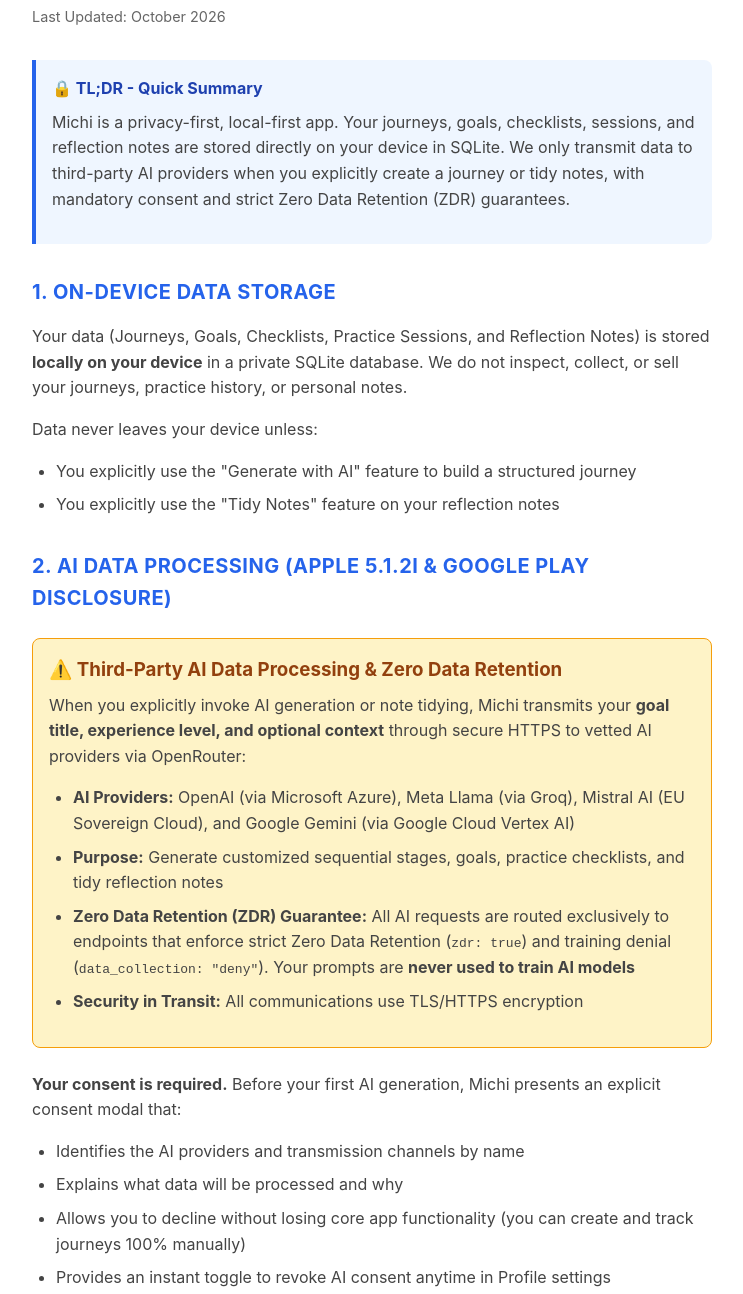
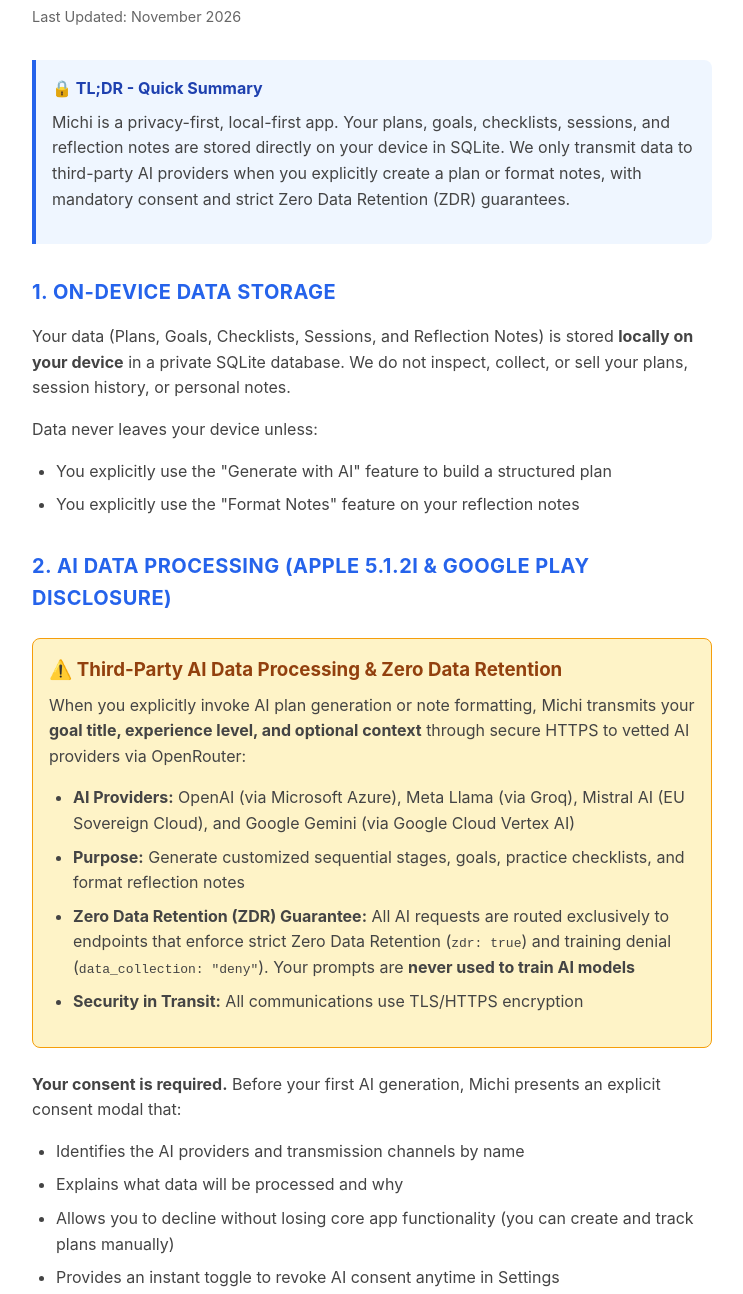
Before and after one commit to el3vatte/michi-privacy, a plain HTML site: page index.html in a window 1280 px wide. Shown: the part 134-1428 px from the top of the page, without its empty margins (268-1011 px from the left). Drawn offline with Linux system fonts and the light colour scheme.

Commit message:
docs(privacy): update policy to november 2026

```diff
--- a/index.html
+++ b/index.html
@@ -104,29 +104,29 @@
 <body>
     <div class="container">
         <h1>Privacy Policy</h1>
-        <p class="last-updated">Last Updated: October 2026</p>
+        <p class="last-updated">Last Updated: November 2026</p>
 
         <div class="highlight-box">
             <h3>🔒 TL;DR - Quick Summary</h3>
-            <p>Michi is a privacy-first, local-first app. Your journeys, goals, checklists, sessions, and reflection notes are stored directly on your device in SQLite. We only transmit data to third-party AI providers when you explicitly create a journey or tidy notes, with mandatory consent and strict Zero Data Retention (ZDR) guarantees.</p>
+            <p>Michi is a privacy-first, local-first app. Your plans, goals, checklists, sessions, and reflection notes are stored directly on your device in SQLite. We only transmit data to third-party AI providers when you explicitly create a plan or format notes, with mandatory consent and strict Zero Data Retention (ZDR) guarantees.</p>
         </div>
 
         <h2>1. On-Device Data Storage</h2>
-        <p>Your data (Journeys, Goals, Checklists, Practice Sessions, and Reflection Notes) is stored <strong>locally on your device</strong> in a private SQLite database. We do not inspect, collect, or sell your journeys, practice history, or personal notes.</p>
+        <p>Your data (Plans, Goals, Checklists, Sessions, and Reflection Notes) is stored <strong>locally on your device</strong> in a private SQLite database. We do not inspect, collect, or sell your plans, session history, or personal notes.</p>
         <p>Data never leaves your device unless:</p>
         <ul>
-            <li>You explicitly use the "Generate with AI" feature to build a structured journey</li>
-            <li>You explicitly use the "Tidy Notes" feature on your reflection notes</li>
+            <li>You explicitly use the "Generate with AI" feature to build a structured plan</li>
+            <li>You explicitly use the "Format Notes" feature on your reflection notes</li>
         </ul>
 
         <h2>2. AI Data Processing (Apple 5.1.2i & Google Play Disclosure)</h2>
 
         <div class="ai-disclosure">
             <h3>⚠️ Third-Party AI Data Processing & Zero Data Retention</h3>
-            <p>When you explicitly invoke AI generation or note tidying, Michi transmits your <strong>goal title, experience level, and optional context</strong> through secure HTTPS to vetted AI providers via OpenRouter:</p>
+            <p>When you explicitly invoke AI plan generation or note formatting, Michi transmits your <strong>goal title, experience level, and optional context</strong> through secure HTTPS to vetted AI providers via OpenRouter:</p>
             <ul>
                 <li><strong>AI Providers:</strong> OpenAI (via Microsoft Azure), Meta Llama (via Groq), Mistral AI (EU Sovereign Cloud), and Google Gemini (via Google Cloud Vertex AI)</li>
-                <li><strong>Purpose:</strong> Generate customized sequential stages, goals, practice checklists, and tidy reflection notes</li>
+                <li><strong>Purpose:</strong> Generate customized sequential stages, goals, practice checklists, and format reflection notes</li>
                 <li><strong>Zero Data Retention (ZDR) Guarantee:</strong> All AI requests are routed exclusively to endpoints that enforce strict Zero Data Retention (<code>zdr: true</code>) and training denial (<code>data_collection: "deny"</code>). Your prompts are <strong>never used to train AI models</strong></li>
                 <li><strong>Security in Transit:</strong> All communications use TLS/HTTPS encryption</li>
             </ul>
@@ -136,8 +136,8 @@
         <ul>
             <li>Identifies the AI providers and transmission channels by name</li>
             <li>Explains what data will be processed and why</li>
-            <li>Allows you to decline without losing core app functionality (you can create and track journeys 100% manually)</li>
-            <li>Provides an instant toggle to revoke AI consent anytime in Profile settings</li>
+            <li>Allows you to decline without losing core app functionality (you can create and track plans manually)</li>
+            <li>Provides an instant toggle to revoke AI consent anytime in Settings</li>
         </ul>
 
         <h2>3. What We Don't Do</h2>
@@ -150,8 +150,8 @@
         </ul>
 
         <h2>4. Data Retention & Deletion</h2>
-        <p><strong>Local Data:</strong> All your journey data remains on your physical device until you delete the app or use the "Reset all data" feature in Profile settings.</p>
-        <p><strong>Database Export:</strong> You can export and import a complete, human-readable JSON backup of your database anytime from Profile settings.</p>
+        <p><strong>Local Data:</strong> All your plan data remains on your physical device until you delete the app or use the "Reset all data" feature in Settings.</p>
+        <p><strong>Database Export:</strong> You can export and import a complete, human-readable JSON backup of your database anytime from Settings.</p>
         <p><strong>AI Logs:</strong> For diagnostic error monitoring and rate limiting, stateless anonymous counters and truncated diagnostic logs (first 100 characters) are retained for up to 30 days and automatically purged.</p>
 
         <h2>5. Children's Privacy</h2>
@@ -164,7 +164,7 @@
         <div class="contact">
             <p>If you have any questions about this Privacy Policy or want to exercise your data rights, contact us:</p>
             <p><strong>Email:</strong> <a href="mailto:proj.el3vate@gmail.com">proj.el3vate@gmail.com</a></p>
-            <p><strong>In-App:</strong> Profile → Support & Feedback → Send Feedback</p>
+            <p><strong>In-App:</strong> Settings → Support & Feedback → Send Feedback</p>
         </div>
 
         <hr style="margin: 2rem 0; border: none; border-top: 1px solid #e5e7eb;">
```
